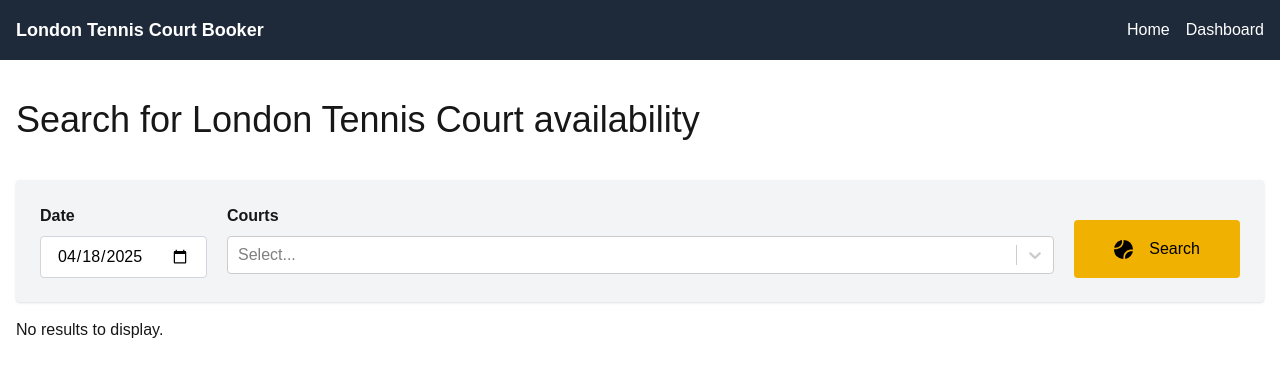
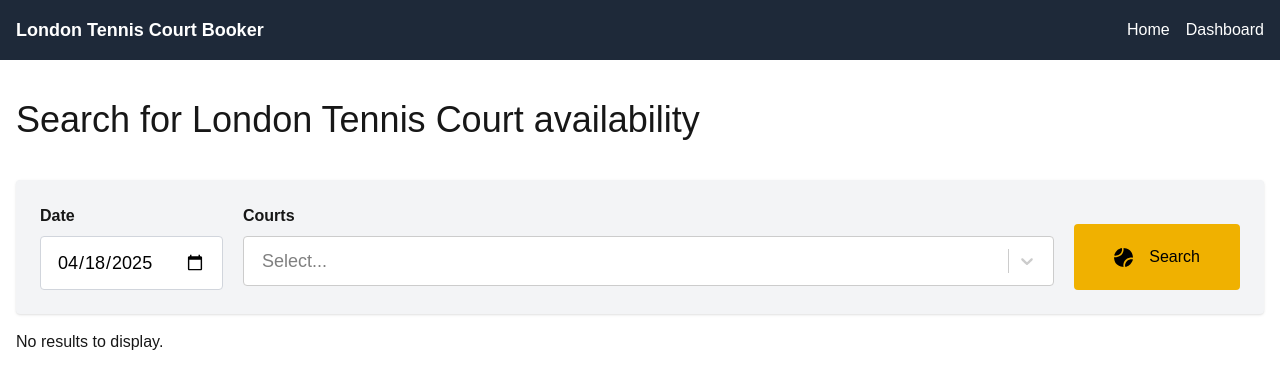
Before and after one commit to bkammerling/court-booking-viewer, a Next.js app: page / in a window 1280 px wide. Shown: the top 388 px of the page. Built offline with nearby package versions, Linux system fonts and the light colour scheme.

Commit message:
some select fixes

```diff
--- a/src/components/CourtForm.tsx
+++ b/src/components/CourtForm.tsx
@@ -51,7 +51,7 @@ const CourtForm = ({ onSearch, isFetching }: { onSearch: (selectedVenues: string
                     type="date"
                     id="date"
                     value={selectedDate}
-                    className="border border-gray-300 rounded px-4 py-2 mt-2 block bg-white dark:bg-gray-700 text-black dark:text-white"
+                    className="border border-gray-300 rounded px-4 py-3 mt-2 text-lg block bg-white dark:bg-gray-700 text-black dark:text-white w-full"
                     onChange={(e) => {
                         setSelectedDate(e.target.value);
                     }}
@@ -65,13 +65,16 @@ const CourtForm = ({ onSearch, isFetching }: { onSearch: (selectedVenues: string
                     id="courtselect"
                     isMulti
                     closeMenuOnSelect={false}
+                    blurInputOnSelect={false}
                     onChange={(option) => onSelectChange(option as any)}
-                    className="mt-2 block rounded"
+                    classNames={{
+                        control: () => 'px-2 py-1 mt-2 text-lg',
+                    }}
                 />
             </div>
 
             <button
-                className={`mt-4 px-10 py-2 bg-yellow-500 hover:bg-yellow-400 text-black transition rounded flex items-center justify-start gap-4 ${isFetching ? 'opacity-50 cursor-not-allowed' : 'cursor-pointer'}`}
+                className={`mt-5 px-10 py-3 bg-yellow-500 hover:bg-yellow-400 text-black transition rounded flex items-center justify-start gap-4 w-full md:w-auto ${isFetching ? 'opacity-50 cursor-not-allowed' : 'cursor-pointer'}`}
                 onClick={() => handleSearchClick()}
                 disabled={isFetching}
             >
```
